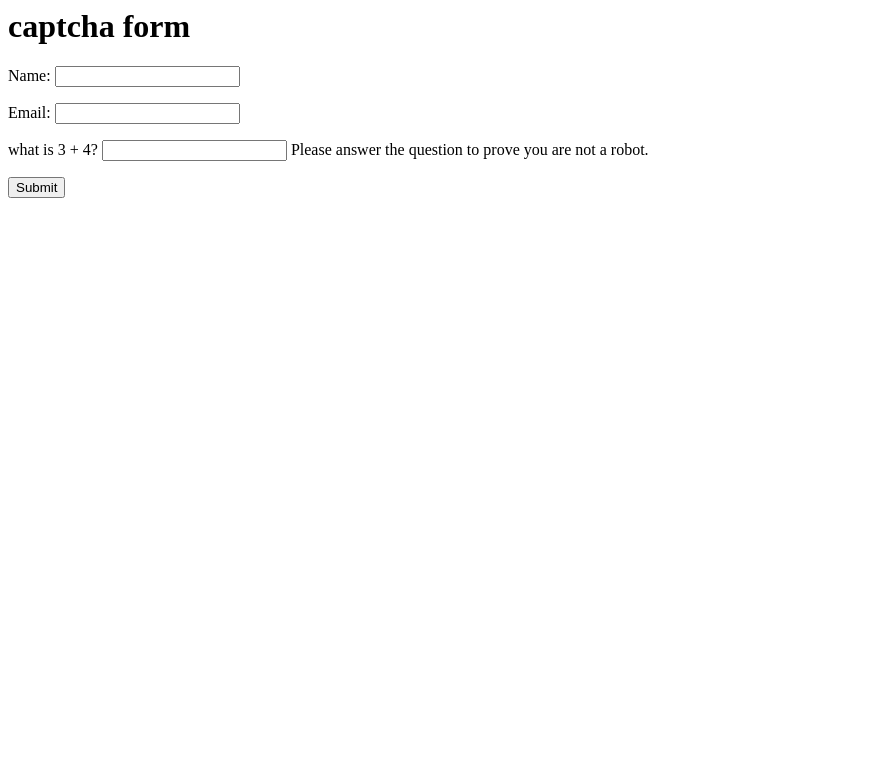
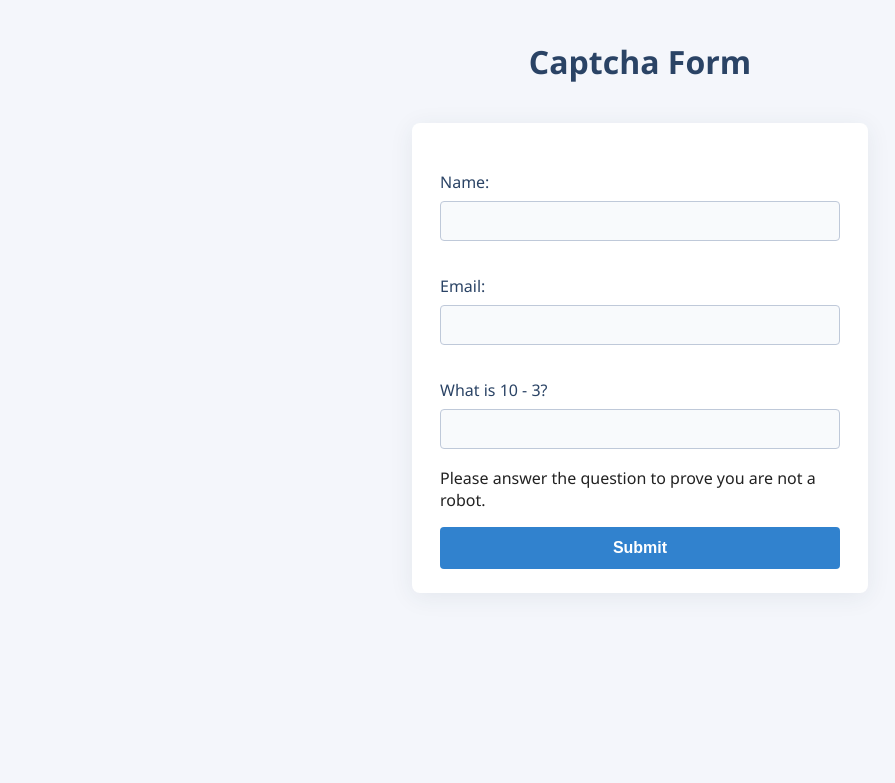
Before and after one commit to ghadiyaharsh/Django, a Django app: page / in a window 1280 px wide. Shown: the top 783 px of the page, without its empty margins (0-895 px from the left). Run offline with Django 5.2, Linux system fonts and the light colour scheme.

Commit message:
Try for random questions

```diff
--- a/simple_CAPTCHA_form/captcha/form.py
+++ b/simple_CAPTCHA_form/captcha/form.py
@@ -1,12 +1,31 @@
 from django import forms
+import random
 
 class CaptchaForm(forms.Form):
     name = forms.CharField(label='Name', max_length=100)
     email = forms.EmailField(label='Email')
-    captcha = forms.IntegerField(label='what is 3 + 4?', help_text='Please answer the question to prove you are not a robot.')
+    QUESTION_ANSWER_PAIRS = [
+        ("What is 2 + 3?", 5),
+        ("What is 5 - 2?", 3),
+        ("What is 4 + 4?", 8),
+        ("What is 6 - 1?", 5),
+        ("What is 3 + 4?", 7),
+        ("What is 10 - 3?", 7),
+        ("What is 2 * 3?", 6),
+        ("What is 9 - 5?", 4),
+    ]
+
+    def __init__(self, *args, **kwargs):
+        super().__init__(*args, **kwargs)
+        question, answer = random.choice(self.QUESTION_ANSWER_PAIRS)
+        self.fields['captcha'] = forms.IntegerField(
+            label=question,
+            help_text='Please answer the question to prove you are not a robot.'
+        )
+        self._captcha_answer = answer
 
     def clean_captcha(self):
         captcha_value = self.cleaned_data.get('captcha')
-        if captcha_value != 7:
+        if captcha_value != getattr(self, '_captcha_answer', None):
             raise forms.ValidationError("Incorrect answer. Please try again.")
         return captcha_value
--- a/simple_CAPTCHA_form/captcha/templates/captcha.html
+++ b/simple_CAPTCHA_form/captcha/templates/captcha.html
@@ -1,9 +1,62 @@
 <html>
     <head>
-        <title>CAPTHCA</title>
+        <title>CAPTCHA</title>
+        <style>
+            body {
+            background: #f4f6fb;
+            font-family: 'Segoe UI', Arial, sans-serif;
+            color: #222;
+            margin: 0;
+            padding: 0;
+            }
+            h1 {
+            text-align: center;
+            margin-top: 40px;
+            color: #2a4365;
+            font-weight: 600;
+            }
+            form {
+            background: #fff;
+            max-width: 400px;
+            margin: 40px auto;
+            padding: 32px 28px 24px 28px;
+            border-radius: 8px;
+            box-shadow: 0 4px 24px rgba(44, 62, 80, 0.08);
+            }
+            label {
+            font-weight: 500;
+            color: #2a4365;
+            }
+            input[type="text"], input[type="email"], input[type="number"] {
+            width: 100%;
+            padding: 10px 12px;
+            margin: 8px 0 18px 0;
+            border: 1px solid #bfc9d9;
+            border-radius: 4px;
+            background: #f8fafc;
+            font-size: 1rem;
+            transition: border 0.2s;
+            }
+
+            button[type="submit"] {
+            width: 100%;
+            background: #3182ce;
+            color: #fff;
+            border: none;
+            padding: 12px 0;
+            border-radius: 4px;
+            font-size: 1rem;
+            font-weight: 600;
+            cursor: pointer;
+            transition: background 0.2s;
+            }
+            button[type="submit"]:hover {
+            background: #265a99;
+            }
+        </style>
     </head>
     <body>
-        <h1>captcha form</h1>
+        <h1>Captcha Form</h1>
         <form method="post">
              {% csrf_token %}
              {{ form.as_p }}
```
